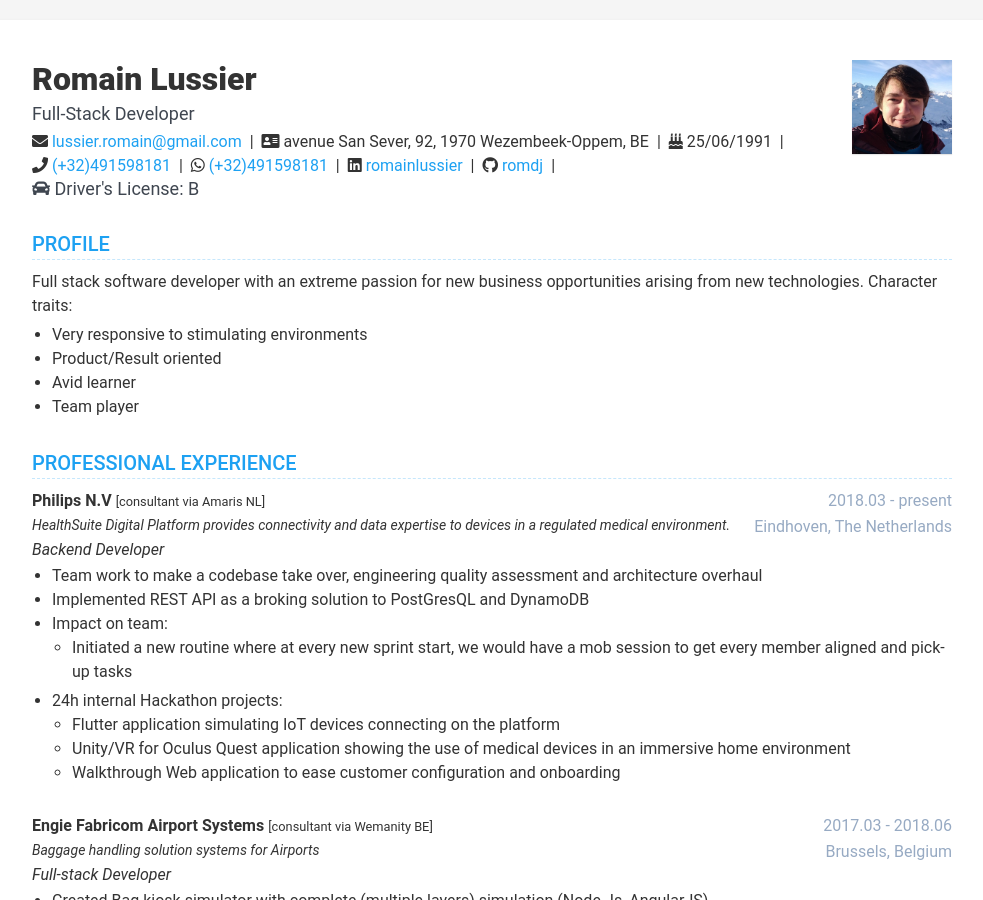
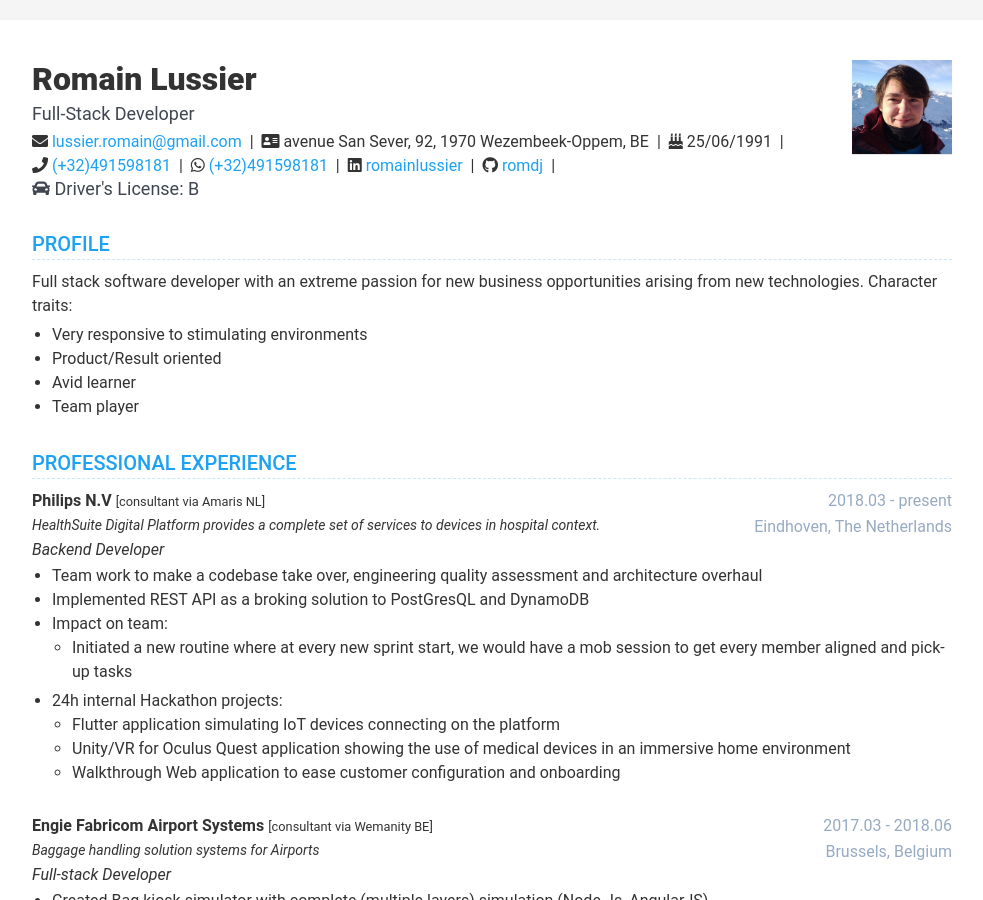
Before and after one commit to romdj/romdj.github.io, a Jekyll site: the page built from index.html, in a window 1280 px wide and 900 px high. Shown: the whole window, without its empty margins (148-1131 px from the left). Built offline with Jekyll 4.4.1, drawn with Linux system fonts in a browser that asks for light colours; nearby versions of some CDN libraries.

Commit message:
fix: more philips rephrasing

```diff
--- a/_data/data.yml
+++ b/_data/data.yml
@@ -116,7 +116,7 @@ experiences:
       management: SAFe
       time: 2018.03 - present
       company: Philips N.V
-      cdescription: HealthSuite Digital Platform provides connectivity and data expertise to devices in a regulated medical environment.
+      cdescription: HealthSuite Digital Platform provides a complete set of services to devices in hospital context.
       tag: consultant via Amaris NL
       location: Eindhoven, The Netherlands
       details: |
```
